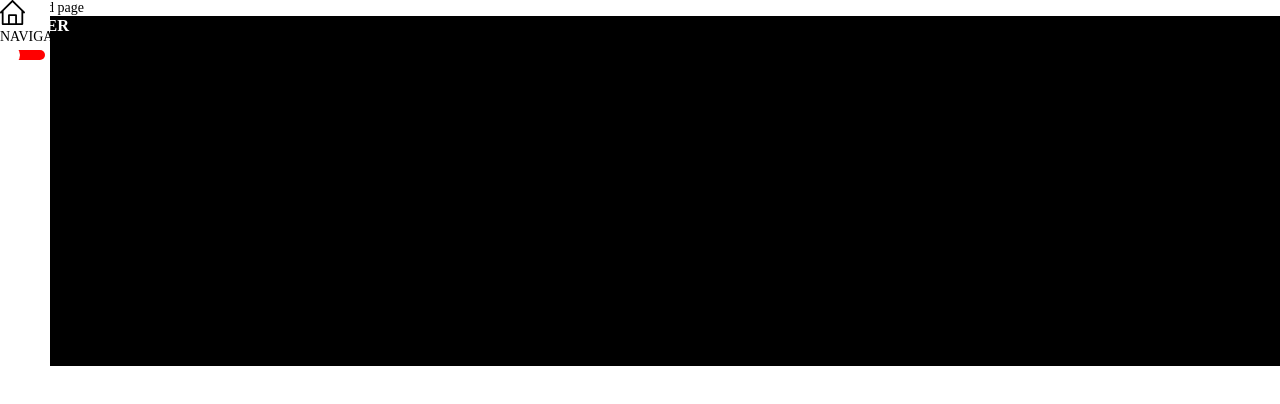
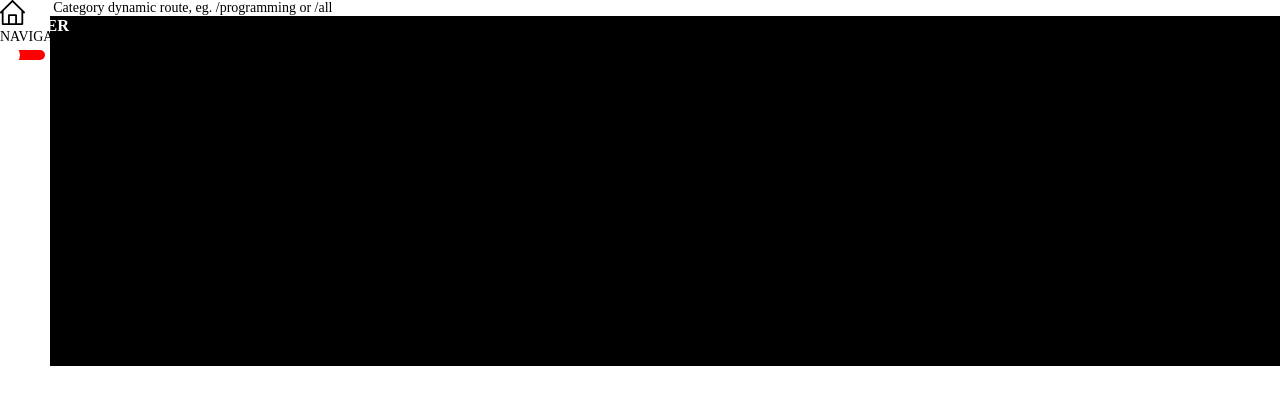
Before and after one commit to klauza/article-blog-app, a React (Create React App) app in the folder client/: page /articles/1 in a window 1280 px wide. Before the commit this address had no page. Shown: the top 404 px of the page. Built offline with nearby package versions, Linux system fonts and the light colour scheme.

Commit message:
prepare category route

```diff
--- a/client/src/views/index.js
+++ b/client/src/views/index.js
@@ -1,14 +1,14 @@
 import React, { Suspense } from 'react';
 
 import history from './history';
-import { Router, Route, Switch } from 'react-router-dom';
+import { Router, Route, Redirect, Switch } from 'react-router-dom';
 
 // pages
 const Home = React.lazy(() =>
   import('./pages/Home')
 );
-const Example = React.lazy(() =>
-  import('./pages/Example')
+const Category = React.lazy(() =>
+  import('./pages/Articles/Category')
 );
 const NotFound = React.lazy(() =>
   import('./pages/NotFound')
@@ -34,7 +34,8 @@ const Main = ( { toggleTheme }) => {
         <div className="views-container">
           <Switch>
             <Route exact path="/" component={Home} />
-            <Route exact path="/example" component={Example} />
+            <Route exact path="/articles/:category" component={Category} />
+            <Redirect from="/articles" to="/articles/all" />
 
             <Route component={NotFound} />
           </Switch>
--- /dev/null
+++ b/client/src/views/pages/Articles/Category.js
@@ -0,0 +1,13 @@
+import React from 'react'
+
+const Category = (props) => {
+
+  console.log(props);
+  return (
+    <div>
+      Showing Category dynamic route, eg. /programming or /all
+    </div>
+  )
+}
+
+export default Category
--- a/client/src/views/pages/Example/index.js
+++ /dev/null
@@ -1,11 +0,0 @@
-import React from 'react'
-
-const Example = () => {
-  return (
-    <div>
-      example page
-    </div>
-  )
-}
-
-export default Example
```
